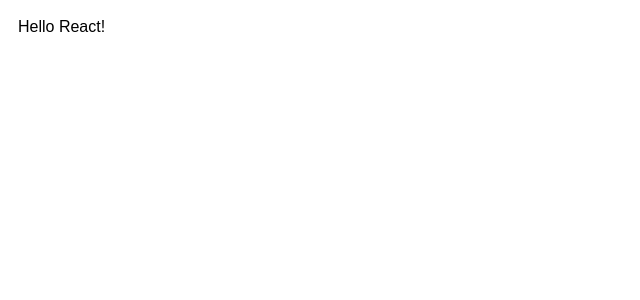
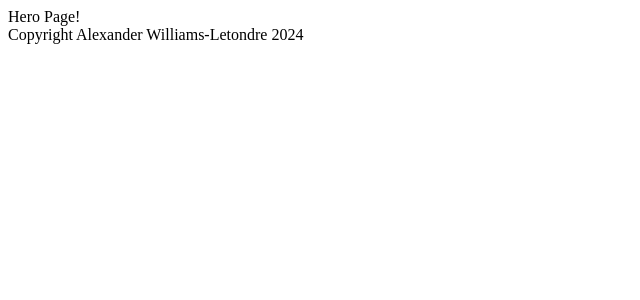
Before and after one commit to Physlex/PersonalWebsite, a React app in the folder src-vite/: page / in a window 1280 px wide. Shown: the top 300 px of the page, without its empty margins (0-640 px from the left). Built offline with nearby package versions, Linux system fonts and the light colour scheme; the HTML template or start-up script is replaced by a standard one.

Commit message:
basic routing setup for hero page

```diff
--- a/src-vite/src/App.tsx
+++ b/src-vite/src/App.tsx
@@ -5,15 +5,8 @@
 
 
 import { Outlet } from 'react-router-dom';
-import { css } from '@emotion/react';
+import { Header, Footer } from './components';
 
-
-// Various rules for the application base styling
-const appStyles = css`
-  font-family: Arial, Helvetica, sans-serif;
-  margin: 0 auto;
-  padding: 10px;
-`;
 
 /**
  * The application entry point.
@@ -23,12 +16,10 @@ const appStyles = css`
 export default function App(): JSX.Element {
   return (
     <div
-      id="app"
-      css={appStyles}>
-      {/* <Header /> */}
-      Hello React!
+      id="app">
+      <Header hidden={false} />
       <Outlet />
-      {/* <Footer /> */}
+      <Footer />
     </div>
   );
 }
--- a/src-vite/src/Layout.tsx
+++ b/src-vite/src/Layout.tsx
@@ -11,14 +11,15 @@ import {
 } from "react-router-dom";
 
 import { default as App } from './App';
+import { Hero } from './pages';
 
 
 // Just defines the router that will be used in the Layout component to structure our app
 export const layoutRouter = createBrowserRouter(
     createRoutesFromElements(
-        <Route path="/" element={<App />} >
+        <Route element={<App />} >
+            <Route path="/" element={<Hero />} />
             {/** TODO:
-             * <Route path="hero/" element={<Hero />}/>
              * <Route path="about/" element={<About />}/>
              * <Route path="projects/" element={<Projects />}/>
             */}
--- /dev/null
+++ b/src-vite/src/components/footer/Footer.tsx
@@ -0,0 +1,16 @@
+/**
+ * This module defines the footer component, used in the application.
+ */
+
+
+/**
+ * Defines the footer for the website.
+ * @returns { JSX.Element } The renderable footer component.
+ */
+export default function Footer(): JSX.Element {
+    return (
+        <div id="footer">
+            Copyright Alexander Williams-Letondre 2024
+        </div>
+    );
+}
--- /dev/null
+++ b/src-vite/src/components/header/Header.tsx
@@ -0,0 +1,29 @@
+/**
+ * Defines the header for the base application.
+ */
+
+
+import { default as Navbar } from './Navbar';
+
+
+/**
+ * Parameters to be defined on a header component.
+ *
+ * @param { boolean } hidden Whether the content of the header is visible or not.
+ */
+type HeaderParams = {
+    hidden: boolean;
+};
+
+/**
+ * This component defines the header for the application.
+ * @param { HeaderParams } params See the HeaderParams type definition.
+ * @returns { JSX.Element } The header component.
+ */
+export default function Header(params: HeaderParams): JSX.Element {
+    return (
+        <div id="header">{!params.hidden &&
+            <Navbar />
+        }</div>
+    );
+}
--- /dev/null
+++ b/src-vite/src/components/header/Navbar.tsx
@@ -0,0 +1,15 @@
+/**
+ * Definition for the navbar component.
+ */
+
+
+/**
+ * The Navbar component. Used in the header class.
+ * @returns { JSX.Element } The navbar component.
+ */
+export default function Navbar(): JSX.Element {
+    return (
+        <div id="navbar">
+        </div>
+    );
+}
--- /dev/null
+++ b/src-vite/src/pages/hero/Hero.tsx
@@ -0,0 +1,22 @@
+/**
+ * This file defines the module interface for the hero page. All private components, and
+ * page formatting, will be implemented in the appropriately named react component.
+ */
+
+
+/**
+ * This method defines the hero page, which tells the website visitor:
+ * - Who you are
+ * - What you do
+ * - Why they should care
+ * - What to do next, if they do
+ *
+ * @returns { JSX.Element } The hero page, with associated logic and state.
+ */
+export default function Hero(): JSX.Element {
+    return (
+        <div id="hero">
+            Hero Page!
+        </div>
+    )
+}
--- a/src-vite/src/pages/index.ts
+++ b/src-vite/src/pages/index.ts
@@ -0,0 +1,6 @@
+/**
+ * Module interface for the various 'pages' used in our application.
+ */
+
+
+export { default as Hero } from './hero/Hero';
```
Also changed, not shown: src-vite/src/components/index.ts (+8 -0 lines), 1 other file (tests, documents, lock files or other folders).
